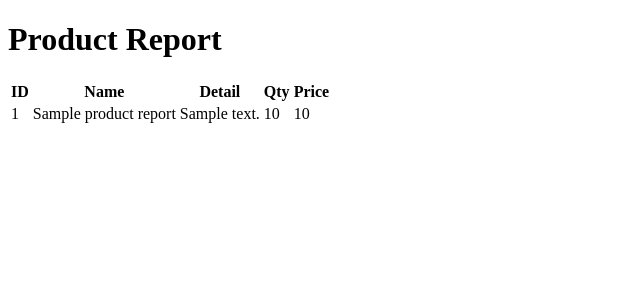
After one commit to TanaratSudjai/Fixing-Management, a Laravel app: template resources/views/pdf-product.blade.php in a window 1280 px wide. The commit adds this page. Shown: the top 300 px of the page, without its empty margins (0-640 px from the left). Run offline with Laravel 10, Linux system fonts and the light colour scheme; the template is opened without the code that fills it: most values are stand-ins (such as "Sample title", 1, 10 or a date in 2020).

Commit message:
commit modify PDF product

```diff
--- a/resources/views/pdf-customer.blade.php
+++ b/resources/views/pdf-customer.blade.php
@@ -29,7 +29,7 @@
             border-bottom: 1px solid #ddd;
         }
         th {
-            background-color: #3498db;
+            background-color: #000000;
             color: white;
         }
         tr:nth-child(even) {
--- /dev/null
+++ b/resources/views/pdf-product.blade.php
@@ -0,0 +1,38 @@
+<!DOCTYPE html>
+<html lang="en">
+
+<head>
+    <meta charset="UTF-8">
+    <meta name="viewport" content="width=device-width, initial-scale=1.0">
+    <meta http-equiv="X-UA-Compatible" content="ie=edge">
+    <title>Document</title>
+</head>
+
+<body>
+    <h1>Product Report</h1>
+
+    <table>
+        <thead>
+            <tr>
+                <th>ID</th>
+                <th>Name</th>
+                <th>Detail</th>
+                <th>Qty</th>
+                <th>Price</th>
+            </tr>
+        </thead>
+        <tbody>
+            @foreach ($product_report as $product)
+                <tr>
+                    <td>{{ $product->product_id }}</td>
+                    <td>{{ $product->product_name }}</td>
+                    <td>{{ $product->product_detail }}</td>
+                    <td>{{ $product->product_qty }}</td>
+                    <td>{{ $product->product_price }}</td>
+                </tr>
+            @endforeach
+        </tbody>
+    </table>
+</body>
+
+</html>
--- a/resources/views/products/productview.blade.php
+++ b/resources/views/products/productview.blade.php
@@ -28,6 +28,9 @@
                         <p class="text-center text-2xl font-bold mb-3">ไม่มีรายการสินค้า</p>
                     @else
                         <div class="relative overflow-x-auto">
+                            <form method="GET" action="{{ route('pdf.product') }}">
+                                <button type="submit" name="download" value="1">Download PDF</button>
+                            </form>
                             <table class="text-sm text-center text-black w-full">
                                 <thead class="bg-gray-200 sticky top-0">
                                     <tr>
--- a/routes/web.php
+++ b/routes/web.php
@@ -29,6 +29,7 @@ Route::get('/inactive', function () {
 Route::middleware('admin')->group(function () {
 
     Route::get('/pdf-customer', [PDFController::class, 'Gpdf'])->name('pdf.customer');
+    Route::get('/pdf-product', [PDFController::class, 'Ppdf'])->name('pdf.product');
     //
     Route::get('/admin-add-employee', [PageController::class, 'adminPageAddEmployee'])->name('employee.add');
     Route::post('/admin/add-employee', [AdminController::class, 'AddEmployee'])->name('admin.addEmployee');
```
Also changed, not shown: app/Http/Controllers/AdminController.php (+4 -3 lines), app/Http/Controllers/PDFController.php (+13 -0 lines).
